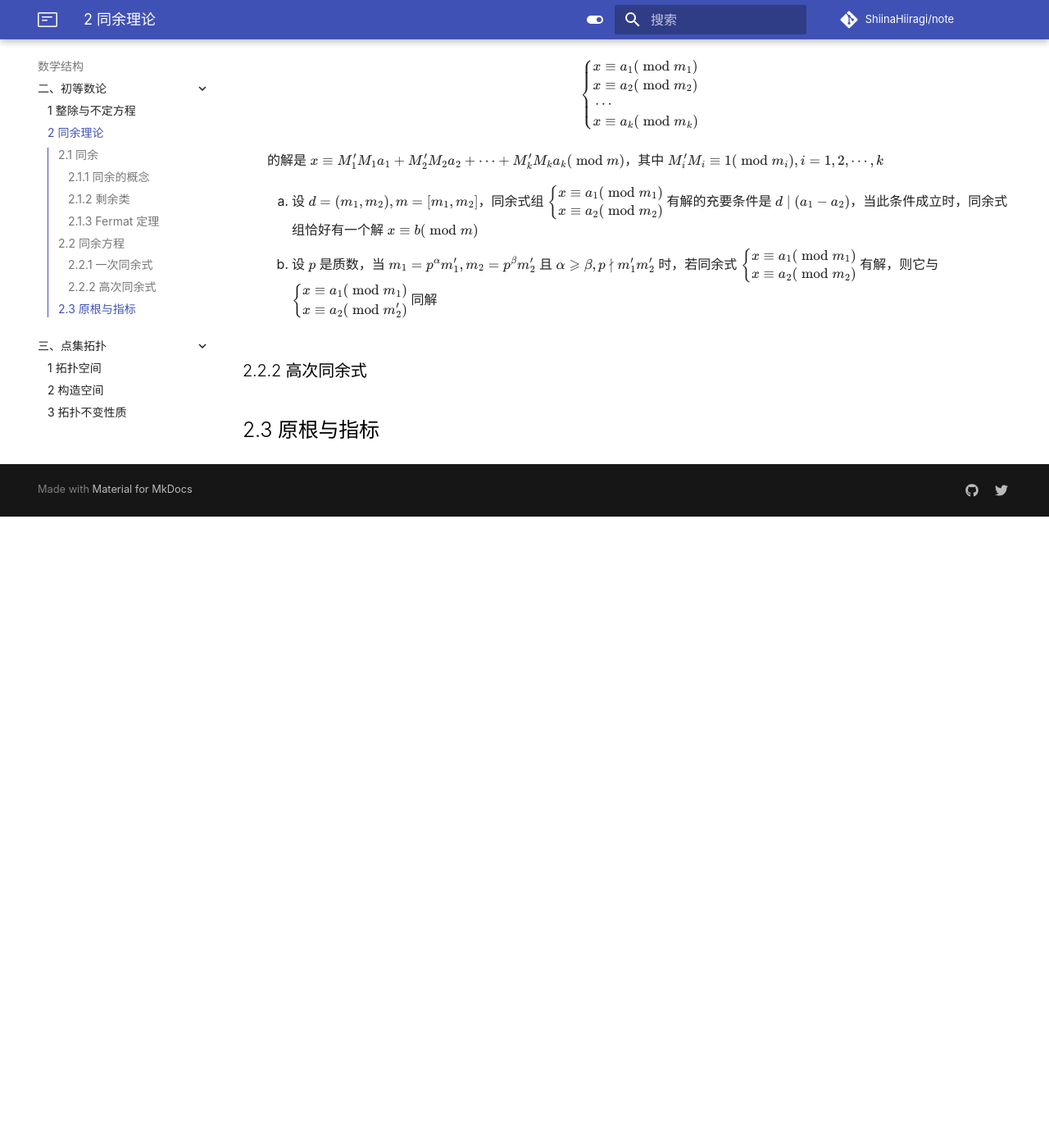
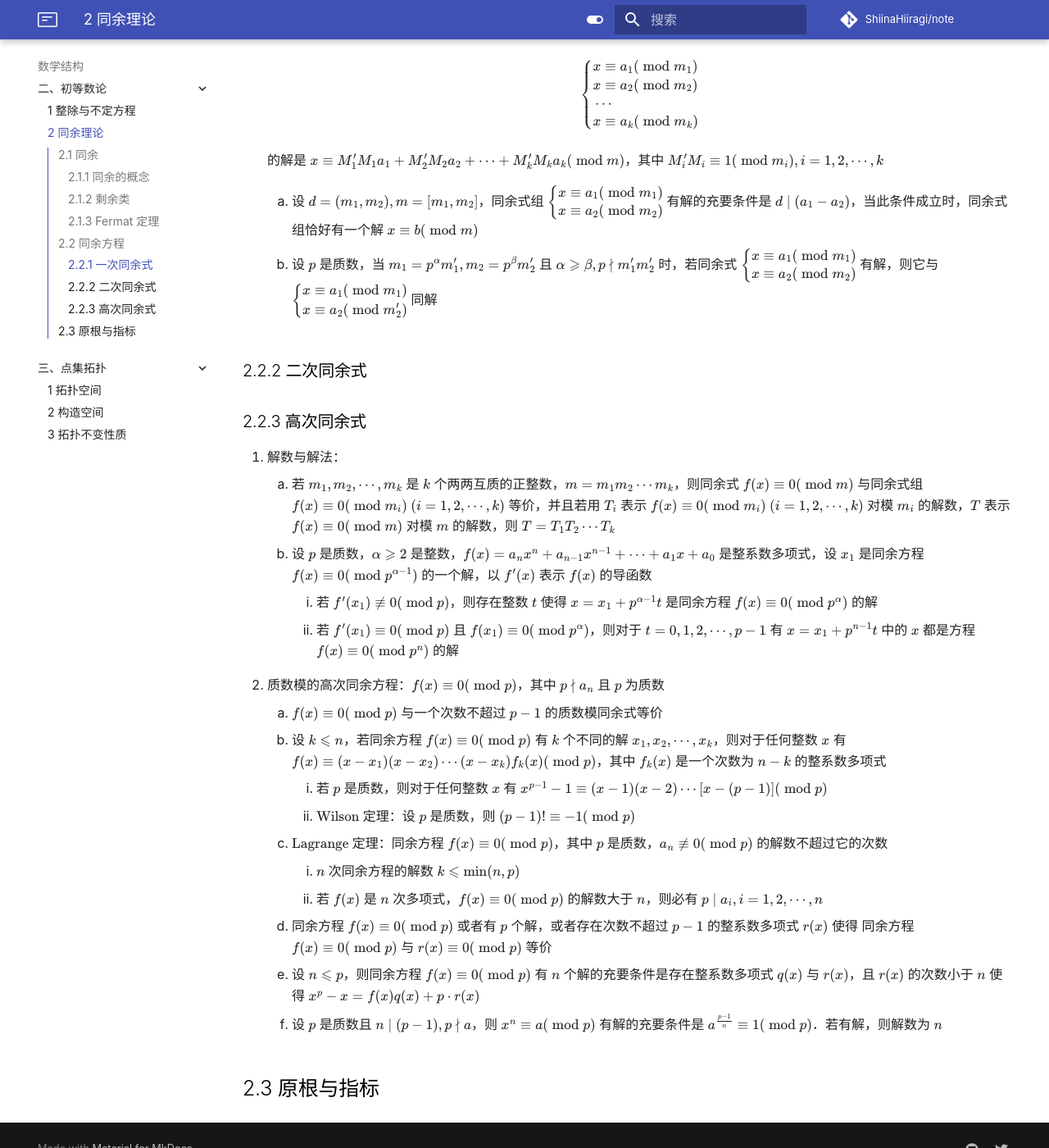
Before and after one commit to ShiinaHiiragi/note, an MkDocs documentation site: the page built from docs/math/num/cong.md, in a window 1280 px wide and 1400 px high, scrolled down 2490 px. Shown: the whole window at 82% size. Built offline with MkDocs 1.6.1 and Material for MkDocs 9.7.7, drawn with Linux system fonts in a browser that asks for light colours; comment, search, counter and statistics services are not loaded; before the commit the page ends 3120 px from its top, so only the background shows below that.

Commit message:
some cong

```diff
--- a/docs/math/num/cong.md
+++ b/docs/math/num/cong.md
@@ -73,6 +73,24 @@
 
     2. 设 $p$ 是质数，当 $m_1 = p^\alpha m_1', m_2 = p^\beta m_2'$ 且 $\alpha \geqslant \beta, p \nmid m_1'm_2'$ 时，若同余式 $\left\{\begin{aligned}& x \equiv a_1 (\bmod m_1) \\& x \equiv a_2 (\bmod m_2)\end{aligned}\right.$ 有解，则它与 $\left\{\begin{aligned}& x \equiv a_1 (\bmod m_1) \\& x \equiv a_2 (\bmod m_2')\end{aligned}\right.$ 同解
 
-### 2.2.2 高次同余式
+### 2.2.2 二次同余式
+
+### 2.2.3 高次同余式
+1. 解数与解法：
+    1. 若 $m_1, m_2, \cdots, m_k$ 是 $k$ 个两两互质的正整数，$m = m_1 m_2 \cdots m_k$，则同余式 $f(x) \equiv 0 (\bmod m)$ 与同余式组 $f(x) \equiv 0 (\bmod m_i) \ (i = 1, 2, \cdots, k)$ 等价，并且若用 $T_i$ 表示 $f(x) \equiv 0 (\bmod m_i) \ (i = 1, 2, \cdots, k)$ 对模 $m_i$ 的解数，$T$ 表示 $f(x) \equiv 0 (\bmod m)$ 对模 $m$ 的解数，则 $T = T_1 T_2 \cdots T_k$
+    2. 设 $p$ 是质数，$\alpha \geqslant 2$ 是整数，$f(x) = a_nx^n + a_{n-1}x^{n-1} + \cdots + a_1x + a_0$ 是整系数多项式，设 $x_1$ 是同余方程 $f(x) \equiv 0 (\bmod p^{\alpha-1})$ 的一个解，以 $f'(x)$ 表示 $f(x)$ 的导函数
+        3. 若 $f'(x_1) \not \equiv 0 (\bmod p)$，则存在整数 $t$ 使得 $x = x_1 + p^{\alpha-1}t$ 是同余方程 $f(x) \equiv 0 (\bmod p^\alpha)$ 的解
+        4. 若 $f'(x_1) \equiv 0 (\bmod p)$ 且 $f(x_1) \equiv 0 (\bmod p^\alpha)$，则对于 $t = 0, 1, 2, \cdots, p - 1$ 有 $x = x_1 + p^{n-1}t$ 中的 $x$ 都是方程 $f(x) \equiv 0 (\bmod p^n)$ 的解
+2. 质数模的高次同余方程：$f(x) \equiv 0 (\bmod p)$，其中 $p \nmid a_n$ 且 $p$ 为质数
+    1. $f(x) \equiv 0 (\bmod p)$ 与一个次数不超过 $p - 1$ 的质数模同余式等价
+    2. 设 $k \leqslant n$，若同余方程 $f(x) \equiv 0 (\bmod p)$ 有 $k$ 个不同的解 $x_1, x_2, \cdots, x_k$，则对于任何整数 $x$ 有 $f(x) \equiv (x - x_1) (x - x_2) \cdots (x - x_k) f_k(x) (\bmod p)$，其中 $f_k(x)$ 是一个次数为 $n - k$ 的整系数多项式
+        1. 若 $p$ 是质数，则对于任何整数 $x$ 有 $x^{p-1} - 1 \equiv (x - 1)(x - 2) \cdots [x - (p - 1)] (\bmod p)$
+        2. $\text{Wilson}$ 定理：设 $p$ 是质数，则 $(p - 1)! \equiv -1 (\bmod p)$
+    3. $\text{Lagrange}$ 定理：同余方程 $f(x) \equiv 0 (\bmod p)$，其中 $p$ 是质数，$a_n \not \equiv 0 (\bmod p)$ 的解数不超过它的次数
+        1. $n$ 次同余方程的解数 $k \leqslant \min(n, p)$
+        2. 若 $f(x)$ 是 $n$ 次多项式，$f(x) \equiv 0 (\bmod p)$ 的解数大于 $n$，则必有 $p \mid a_i, i = 1, 2, \cdots, n$
+    4. 同余方程 $f(x) \equiv 0 (\bmod p)$ 或者有 $p$ 个解，或者存在次数不超过 $p - 1$ 的整系数多项式 $r(x)$ 使得 同余方程 $f(x) \equiv 0 (\bmod p)$ 与 $r(x) \equiv 0 (\bmod p)$ 等价
+    5. 设 $n \leqslant p$，则同余方程 $f(x) \equiv 0 (\bmod p)$ 有 $n$ 个解的充要条件是存在整系数多项式 $q(x)$ 与 $r(x)$，且 $r(x)$ 的次数小于 $n$ 使得 $x^p - x = f(x)q(x) + p\cdot r(x)$
+    6. 设 $p$ 是质数且 $n \mid (p - 1), p \nmid a$，则 $x^n \equiv a (\bmod p)$ 有解的充要条件是 $a^{\frac{p-1}{n}} \equiv 1 (\bmod p)$．若有解，则解数为 $n$
 
 ## 2.3 原根与指标
```
Also changed, not shown: docs/index.md (+2 -2 lines).
